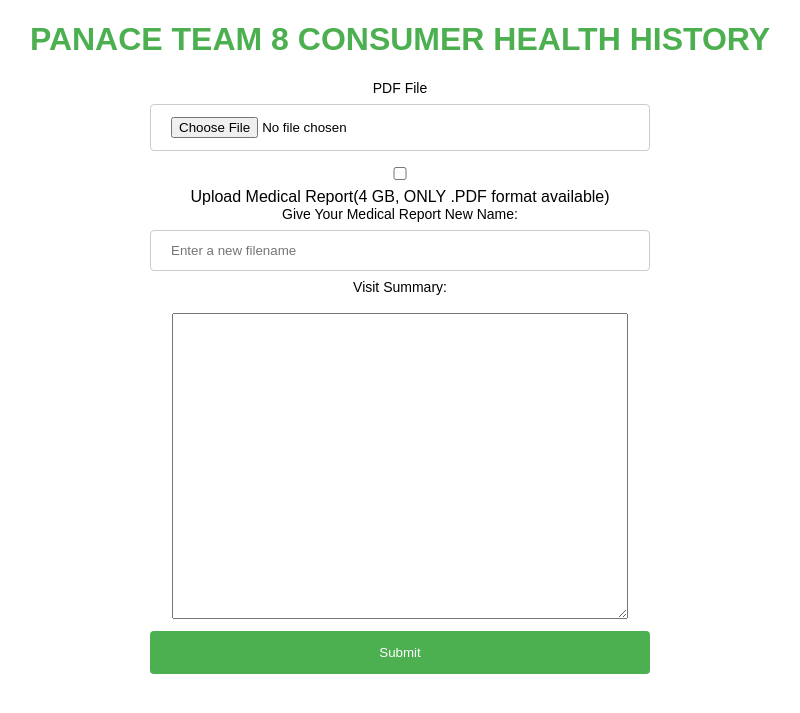
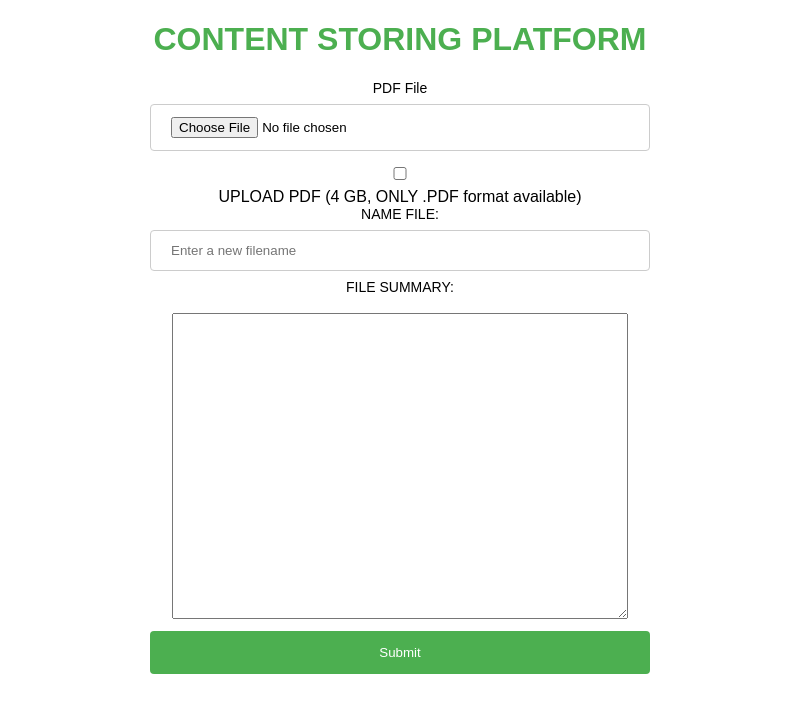
Before and after one commit to Tanish1301/pdfDB, a Flask app: page / in a window 1280 px wide. Shown: the top 713 px of the page, without its empty margins (240-1040 px from the left). Run offline with Flask 3, Linux system fonts and the light colour scheme; some libraries are stand-ins or nearby versions.

Commit message:
aws1 commit

```diff
--- a/app.py
+++ b/app.py
@@ -7,29 +7,24 @@ import mysql.connector
 import PyPDF2
 from io import BytesIO
 import os
-import urllib.parse
+
 
 app = Flask(__name__)
 app.config['SECRET_KEY'] = os.urandom(24)
 
-# Use the provided connection string
-connection_string = "mysql://l76yh8nnxlkwwdzh:yro85n0x5jmrivtw@i0rgccmrx3at3wv3.cbetxkdyhwsb.us-east-1.rds.amazonaws.com:3306/le36ofc2p7qp44z3"
-
-# Parse the connection string to extract connection details
-db_url = urllib.parse.urlparse(connection_string)
+# Define your MySQL database connection settings
 db_config = {
-    "user": db_url.username,
-    "password": db_url.password,
-    "host": db_url.hostname,
-    "port": db_url.port,
-    "database": db_url.path[1:],  # Remove the leading slash
+    "user": "admin",  # Replace with your MySQL username
+    "password": "password",  # Replace with your MySQL password
+    "host": "flaskdb.cl6iirlcqhf1.us-east-1.rds.amazonaws.com",
+    "database": "mydatabase1",  # Replace with your database name
 }
 
 # Function to create a database connection
 def create_db_connection():
     return mysql.connector.connect(**db_config)
 
-# Connect to the database using the extracted configuration
+# Connect to the database using the provided configuration
 conn = create_db_connection()
 cursor = conn.cursor()
 
@@ -117,5 +112,7 @@ def view_summary(file_id):
     summary = cursor.fetchone()[0]
     return render_template("view_summary.html", summary=summary)
 
+csrf = CSRFProtect(app)
+
 if __name__ == '__main__':
     app.run(debug=True)
--- a/templates/index.html
+++ b/templates/index.html
@@ -69,17 +69,17 @@
 
     </style>
   </head>
-  <h1>PANACE TEAM 8 CONSUMER HEALTH HISTORY</h1>
+  <h1>CONTENT STORING PLATFORM</h1>
   <form method="POST" enctype="multipart/form-data">
     {{ form.hidden_tag() }}
     {{ form.pdf_file.label }} {{ form.pdf_file }}
 
-    <input type="checkbox" name="upload_to_db"> Upload Medical Report(4 GB, ONLY .PDF format available)
+    <input type="checkbox" name="upload_to_db"> UPLOAD PDF (4 GB, ONLY .PDF format available)
     <br>
     <form method="POST" action="/">
-      <label for="new_filename">Give Your Medical Report New Name:</label>
+      <label for="new_filename">NAME FILE: </label>
       <input type="text" id="new_filename" name="new_filename" placeholder="Enter a new filename">
-      <label for="summary">Visit Summary:</label><br>
+      <label for="summary">FILE SUMMARY: </label><br>
       <textarea id="summary" name="summary" rows="20" cols="20"></textarea><br>
       <button type="submit">Submit</button>
     </form>
```
Also changed, not shown: templates/allergies.html (deleted, +0 -19 lines), templates/success.html (+8 -3 lines).
